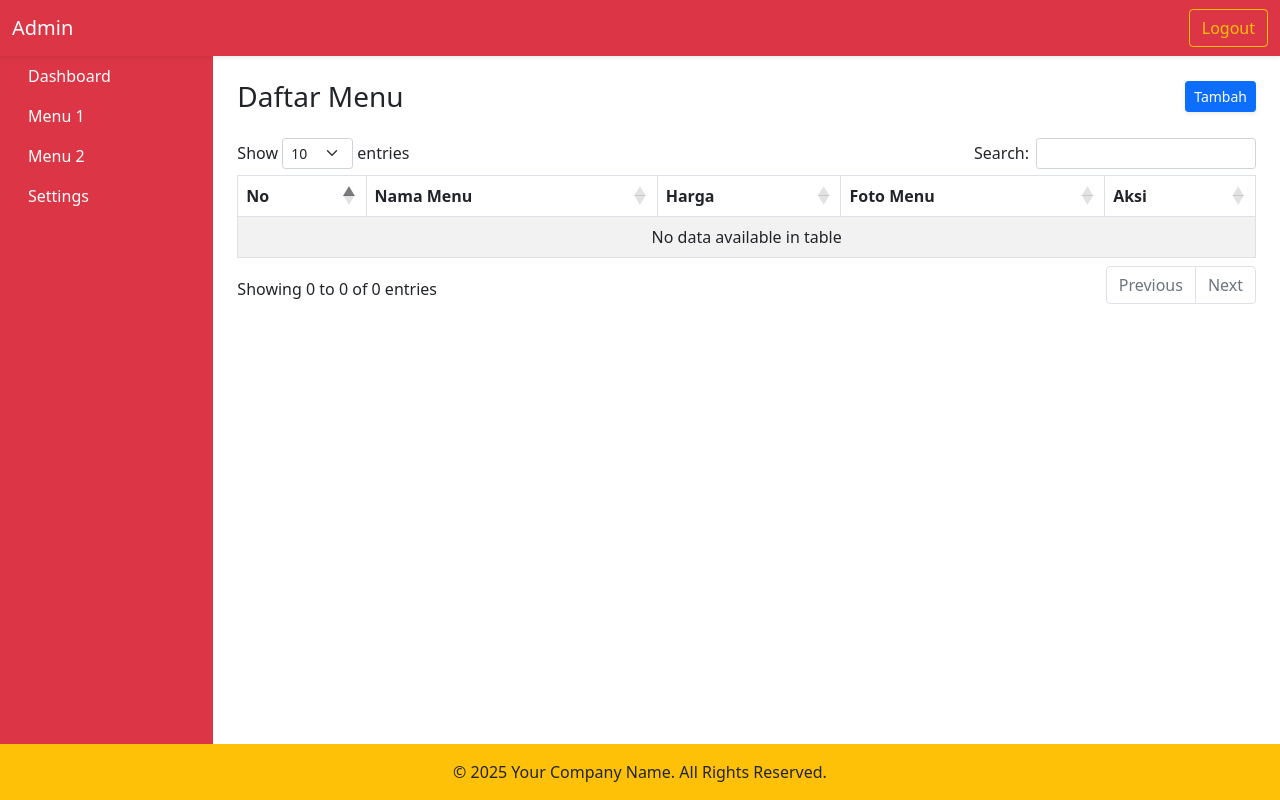
After one commit to xyxrnd/e-com-oka, a CodeIgniter 4 app: template app/Views/menu.php in a window 1280 px wide. The commit adds this page. Run offline with PHP 8.4 and a stand-in for CodeIgniter, Linux system fonts and the light colour scheme; the template is opened without the code that fills it, so the values that code supplies are empty; some libraries are stand-ins or nearby versions.

Commit message:
index menu

```diff
--- a/app/Models/MenuDB.php
+++ b/app/Models/MenuDB.php
@@ -8,7 +8,7 @@ class MenuDB extends Model
 {
     protected $table = 'tabel_menu';
     protected $primaryKey = 'id_menu';
-    protected $allowedFields = ['nama', 'email', 'password', 'role'];
+    protected $allowedFields = ['nama_menu', 'harga', 'foto_menu'];
 
     // Fungsi untuk mendapatkan data user berdasarkan email
 
--- a/app/Views/footer.php
+++ b/app/Views/footer.php
@@ -1,4 +1,4 @@
-<footer class="bg-light text-center text-lg-start mt-auto">
+<footer class="bg-warning text-center text-lg-start mt-auto">
     <div class="text-center p-3">
         &copy; 2025 Your Company Name. All Rights Reserved.
     </div>
--- /dev/null
+++ b/app/Views/menu.php
@@ -0,0 +1,38 @@
+<?= $this->extend('template') ?>
+<?= $this->section('title') ?>Daftar Menu<?= $this->endSection() ?>
+<?= $this->section('content') ?>
+<div class="d-sm-flex align-items-center justify-content-between my-4">
+    <h1 class="h3 mb-0 text-gray-800">Daftar Menu</h1>
+    <a href="<?= base_url('AMenu/tambah') ?>" class="d-none d-sm-inline-block btn btn-sm btn-primary shadow-sm">
+        <i class="fas fa-plus fa-sm text-white-500"></i> Tambah
+    </a>
+</div>
+<div class="my-4">
+    <table id="example" class="table table-striped table-bordered" style="width:100%">
+        <thead>
+            <tr>
+                <th>No</th>
+                <th>Nama Menu</th>
+                <th>Harga</th>
+                <th>Foto Menu</th>
+                <th>Aksi</th>
+            </tr>
+        </thead>
+        <tbody>
+            <?php $no = 1 ?>
+            <?php foreach ($menu as $m) : ?>
+                <tr>
+                    <td><?= $no++ ?></td>
+                    <td><?= $m['nama_menu'] ?></td>
+                    <td><?= $m['harga'] ?></td>
+                    <img src="<?= base_url('foto/' . esc($m['foto_menu'])) ?>" alt="<?= esc($m['nama_menu']) ?>" style="width: 200px; height: auto;">
+                    <td><a href="<?= base_url('AMenu/edit/' . $m['id_menu']) ?>" class="btn btn-warning btn-sm">Edit</a>
+                        <a href="<?= base_url('AMenu/hapus/' . $m['id_menu']) ?>" class="btn btn-danger btn-sm" onclick="return confirm('')">Hapus</a>
+                    </td>
+                    <!-- Baris lainnya di sini -->
+        </tbody>
+    <?php endforeach; ?>
+    </table>
+
+</div>
+<?= $this->endSection() ?>
--- a/app/Views/sidebar.php
+++ b/app/Views/sidebar.php
@@ -1,23 +1,23 @@
-<nav id="sidebarMenu" class="col-md-3 col-lg-2 d-md-block bg-light sidebar collapse">
+<nav id="sidebarMenu" class="col-md-3 col-lg-2 d-md-block bg-danger sidebar collapse">
     <div class="position-sticky">
         <ul class="nav flex-column">
             <li class="nav-item">
-                <a class="nav-link active" aria-current="page" href="#">
+                <a class="nav-link text-white" aria-current="page" href="#">
                     <i class="bi bi-house-door"></i> Dashboard
                 </a>
             </li>
             <li class="nav-item">
-                <a class="nav-link" href="<?= base_url('AMenu') ?>">
+                <a class="nav-link text-white" href="<?= base_url('AMenu') ?>">
                     <i class="bi bi-folder"></i> Menu 1
                 </a>
             </li>
             <li class="nav-item">
-                <a class="nav-link" href="#">
+                <a class="nav-link text-white" href="#">
                     <i class="bi bi-file-earmark"></i> Menu 2
                 </a>
             </li>
             <li class="nav-item">
-                <a class="nav-link" href="#">
+                <a class="nav-link text-white" href="#">
                     <i class="bi bi-gear"></i> Settings
                 </a>
             </li>
--- a/app/Views/template.php
+++ b/app/Views/template.php
@@ -7,11 +7,32 @@
     <title><?= $this->renderSection('title') ?></title>
     <!-- Bootstrap CSS -->
     <link href="https://cdn.jsdelivr.net/npm/bootstrap@5.1.3/dist/css/bootstrap.min.css" rel="stylesheet">
+    <link href="https://cdn.datatables.net/1.13.6/css/dataTables.bootstrap5.min.css" rel="stylesheet">
+    <style>
+        html,
+        body {
+            height: 100%;
+        }
+
+        body {
+            display: flex;
+            flex-direction: column;
+        }
+
+
+        #sidebarMenu {
+            min-height: 86vh;
+        }
+
+        main {
+            flex: 1;
+        }
+    </style>
 </head>
 
 <body>
     <!-- Navbar -->
-    <nav class="navbar navbar-expand-lg navbar-light bg-light shadow-sm">
+    <nav class="navbar navbar-expand-lg navbar-dark bg-danger shadow-sm">
         <div class="container-fluid">
             <a class="navbar-brand" href="#">Admin</a>
             <button class="navbar-toggler" type="button" data-bs-toggle="collapse" data-bs-target="#navbarNav" aria-controls="navbarNav" aria-expanded="false" aria-label="Toggle navigation">
@@ -20,7 +41,7 @@
             <div class="collapse navbar-collapse" id="navbarNav">
                 <ul class="navbar-nav ms-auto">
                     <li class="nav-item">
-                        <a class="btn btn-outline-danger" href="#">Logout</a>
+                        <a class="btn btn-outline-warning" href="#">Logout</a>
                     </li>
                 </ul>
             </div>
@@ -39,7 +60,9 @@
             </button>
 
             <!-- Main Content -->
-            <?= $this->renderSection('content') ?>
+            <main class="col-md-9 ms-sm-auto col-lg-10 px-md-4">
+                <?= $this->renderSection('content') ?>
+            </main>
         </div>
     </div>
 
@@ -50,6 +73,18 @@
     <!-- Bootstrap JS -->
     <script src="https://cdn.jsdelivr.net/npm/@popperjs/core@2.10.2/dist/umd/popper.min.js"></script>
     <script src="https://cdn.jsdelivr.net/npm/bootstrap@5.1.3/dist/js/bootstrap.min.js"></script>
+    <!-- jQuery -->
+    <script src="https://code.jquery.com/jquery-3.6.4.min.js"></script>
+    <!-- DataTables JS -->
+    <script src="https://cdn.datatables.net/1.13.6/js/jquery.dataTables.min.js"></script>
+    <script src="https://cdn.datatables.net/1.13.6/js/dataTables.bootstrap5.min.js"></script>
+
+
+    <script>
+        $(document).ready(function() {
+            $('#example').DataTable();
+        });
+    </script>
 </body>
 
 </html>
```
